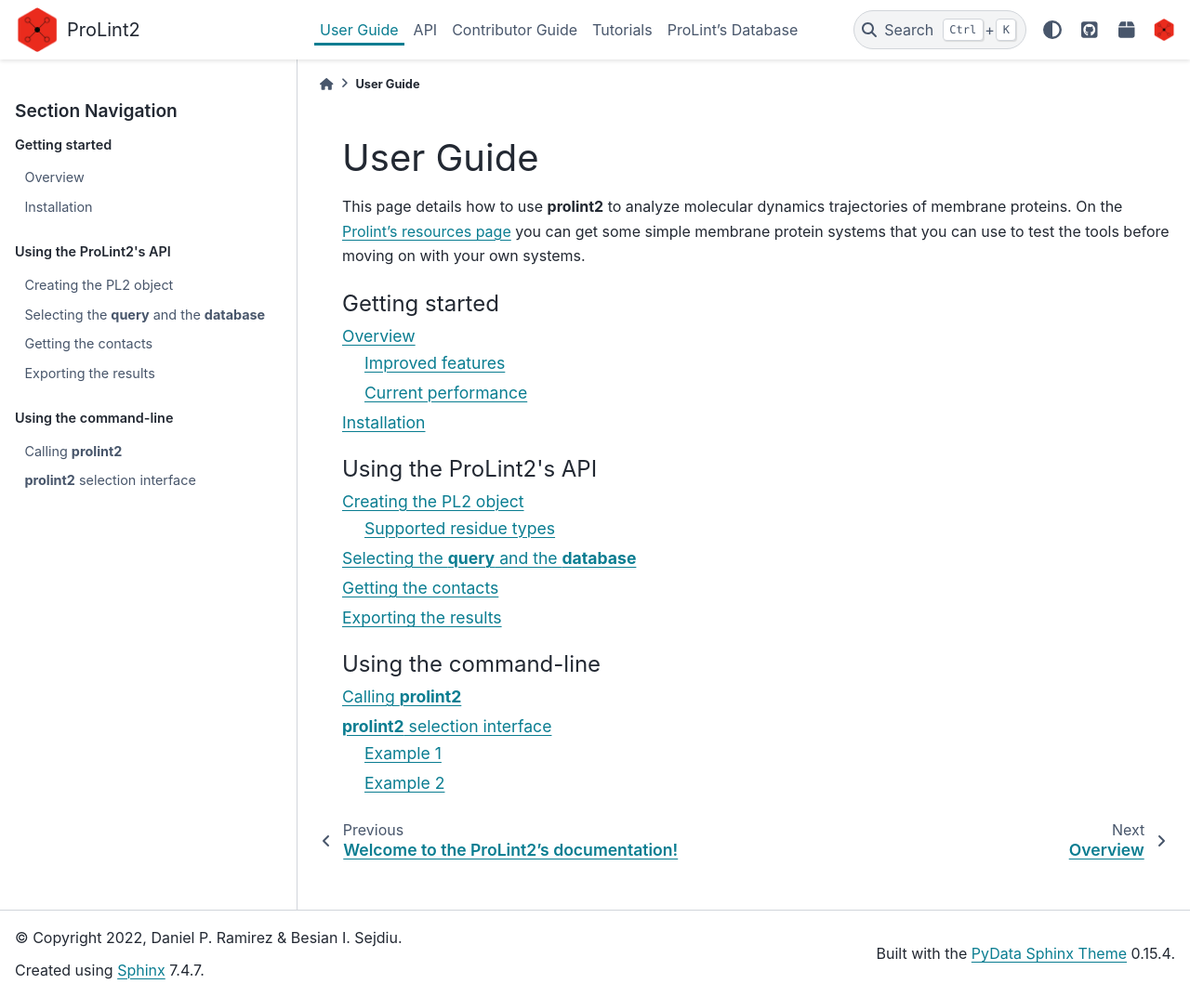
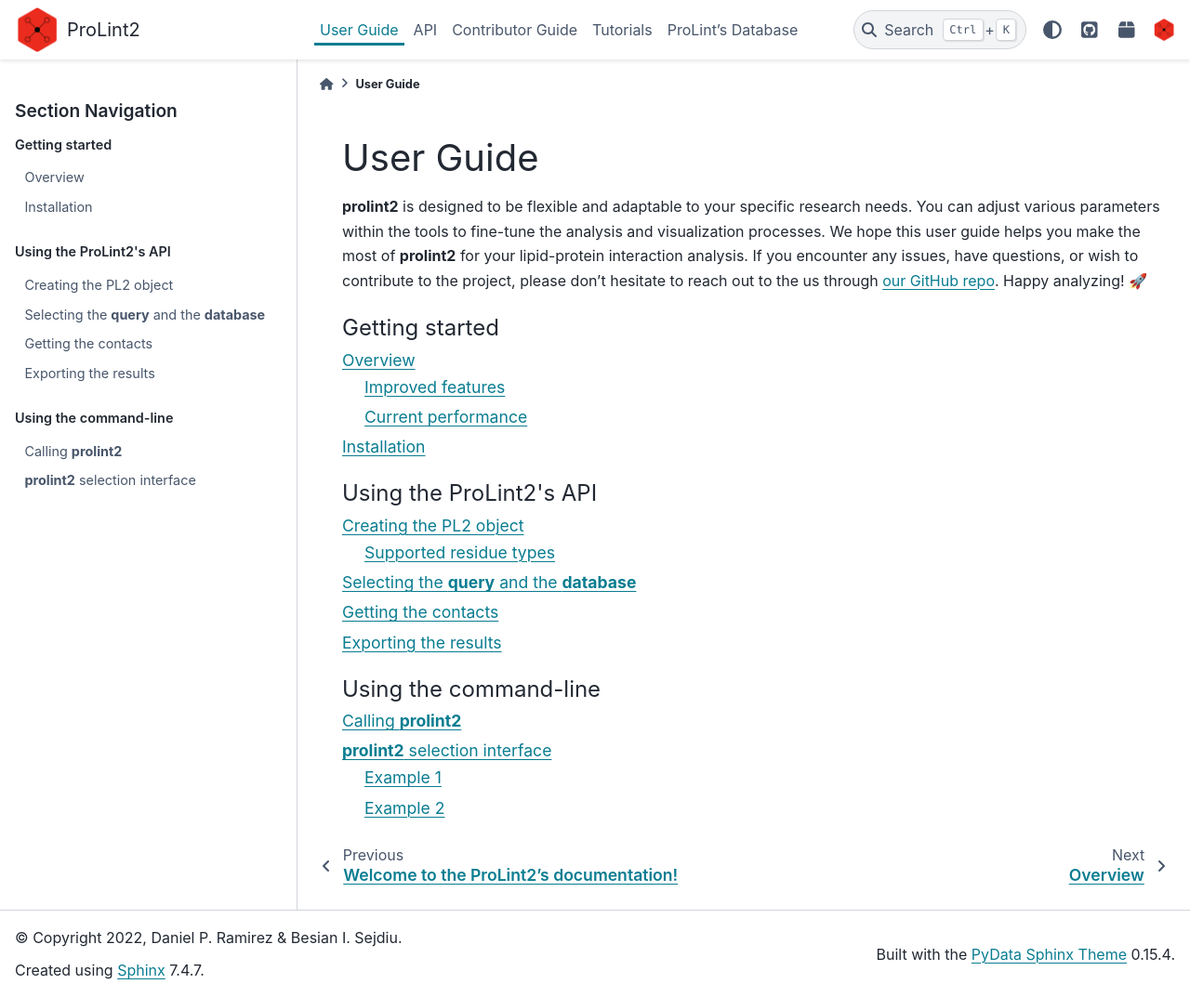
Before and after one commit to ProLint/prolint2, a Sphinx documentation site: the page built from docs/source/user_guide.rst, in a window 1280 px wide and 1073 px high. Shown: the whole window at 93% size. Built offline with Sphinx 7.4.7 and the PyData theme 0.15.4, drawn with Linux system fonts in a browser that asks for light colours; the version number could not be read and is left out.

Commit message:
completing user-guide

```diff
--- a/docs/conf.py
+++ b/docs/conf.py
@@ -48,6 +48,8 @@
     'sphinx.ext.napoleon',
     'sphinx.ext.intersphinx',
     'sphinx.ext.extlinks',
+    'sphinx.ext.autosectionlabel',
+    'sphinxemoji.sphinxemoji',
 ]
 
 autosummary_generate = True
@@ -244,7 +246,7 @@
 # (source start file, target name, title, author,
 #  dir menu entry, description, category)
 texinfo_documents = [
-    (master_doc, 'prolint2', 'ProLint2 Documentation', author, 'prolint2', 'Lipid-protein interaction nalysis.', 'Miscellaneous'),
+    (master_doc, 'prolint2', 'ProLint2 Documentation', author, 'prolint2', 'Lipid-protein interaction analysis.', 'Miscellaneous'),
 ]
 
 # -- Extension configuration -------------------------------------------------
--- a/docs/source/user_guide.rst
+++ b/docs/source/user_guide.rst
@@ -1,7 +1,7 @@
 User Guide
 ==========
 
-This page details how to use **prolint2** to analyze molecular dynamics trajectories of membrane proteins. On the `Prolint's resources page`_ you can get some simple membrane protein systems that you can use to test the tools before moving on with your own systems.
+**prolint2** is designed to be flexible and adaptable to your specific research needs. You can adjust various parameters within the tools to fine-tune the analysis and visualization processes. We hope this user guide helps you make the most of **prolint2** for your lipid-protein interaction analysis. If you encounter any issues, have questions, or wish to contribute to the project, please don't hesitate to reach out to the us through `our GitHub repo`_. Happy analyzing! |:rocket:|
 
 .. toctree::
    :maxdepth: 2
@@ -27,3 +27,5 @@
    user_guide/selection_interface.rst
 
 .. _`Prolint's resources page`: https://www.prolint.ca/resources/data
+.. _`GitHub`: https://www.prolint.ca/resources/data
+.. _`our GitHub repo`: https://github.com/ProLint/prolint2
```
Also changed, not shown: README.md (+1 -1 lines), docs/index.rst (+28 -24 lines).
